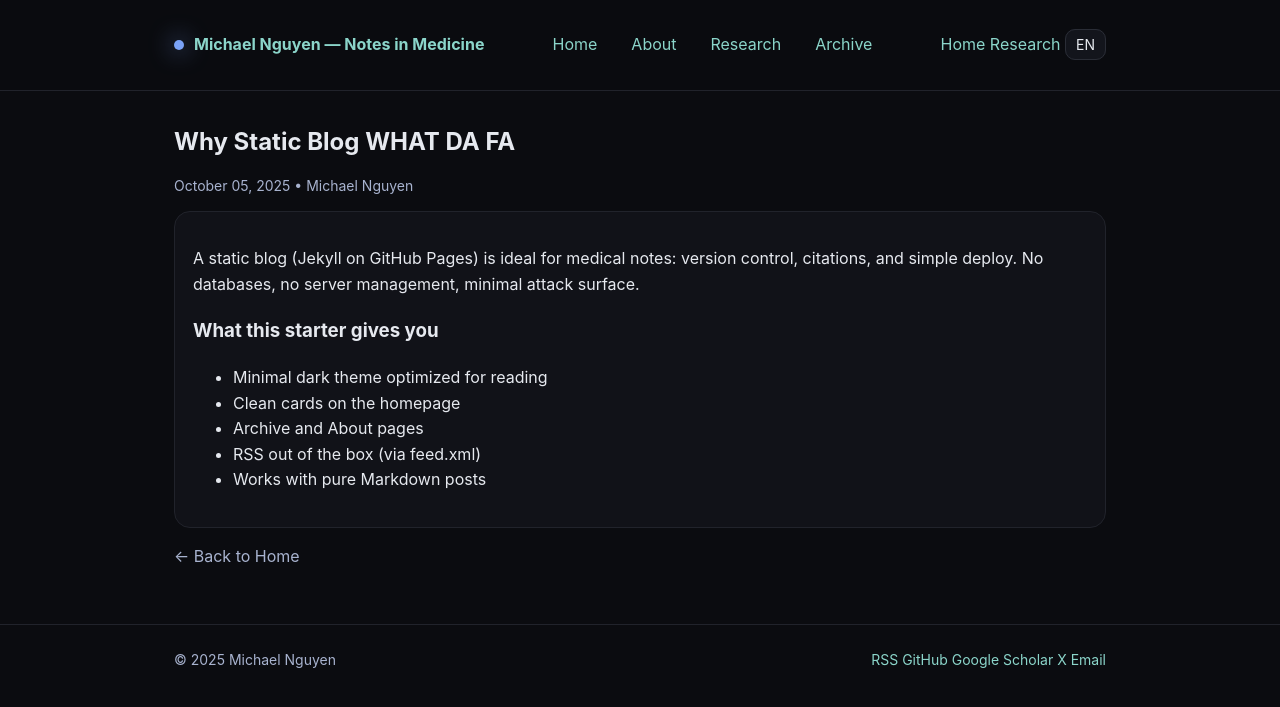
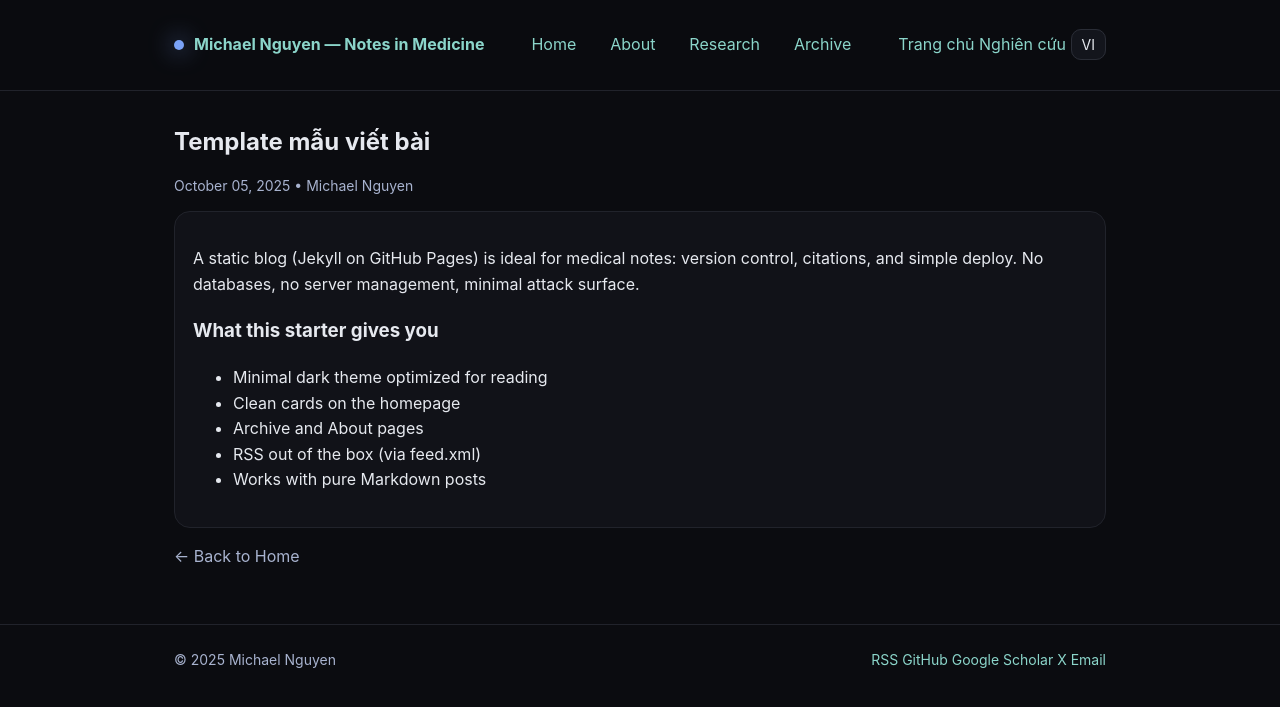
Before and after one commit to manhnguyen-art/manhnguyen-art.github.io, a Jekyll site: the page built from vi/pposts/2025-10-05-why-static-blog.md, in a window 1280 px wide. Shown: the top 707 px of the page. Built offline with Jekyll 4.4.1, drawn with Linux system fonts in a browser that asks for light colours.

Commit message:
Update and rename 2025-10-05-why-static-blog.md to 2025-10-05-why-static-blog.md

```diff
--- a/en/posts/2025-10-05-why-static-blog.md
+++ b/vi/pposts/2025-10-05-why-static-blog.md
@@ -1,13 +1,13 @@
 ---
 layout: post
-title: "Why Static Blog WHAT DA FA"
+title: "Template mẫu viết bài"
 date: 2025-10-05 09:00:00 +0700
 categories: [meta, github]
 tags: [jekyll, github-pages, blog]
 permalink: /posts/why-static-blog/
 author: Michael Nguyen
-description: "Explaining why a static blog offers full control and transparency."
-lang: en
+description: "Template mẫu để viết bài"
+lang: vi
 ---
 A static blog (Jekyll on GitHub Pages) is ideal for medical notes: version control, citations, and simple deploy. No databases, no server management, minimal attack surface.
 
```
